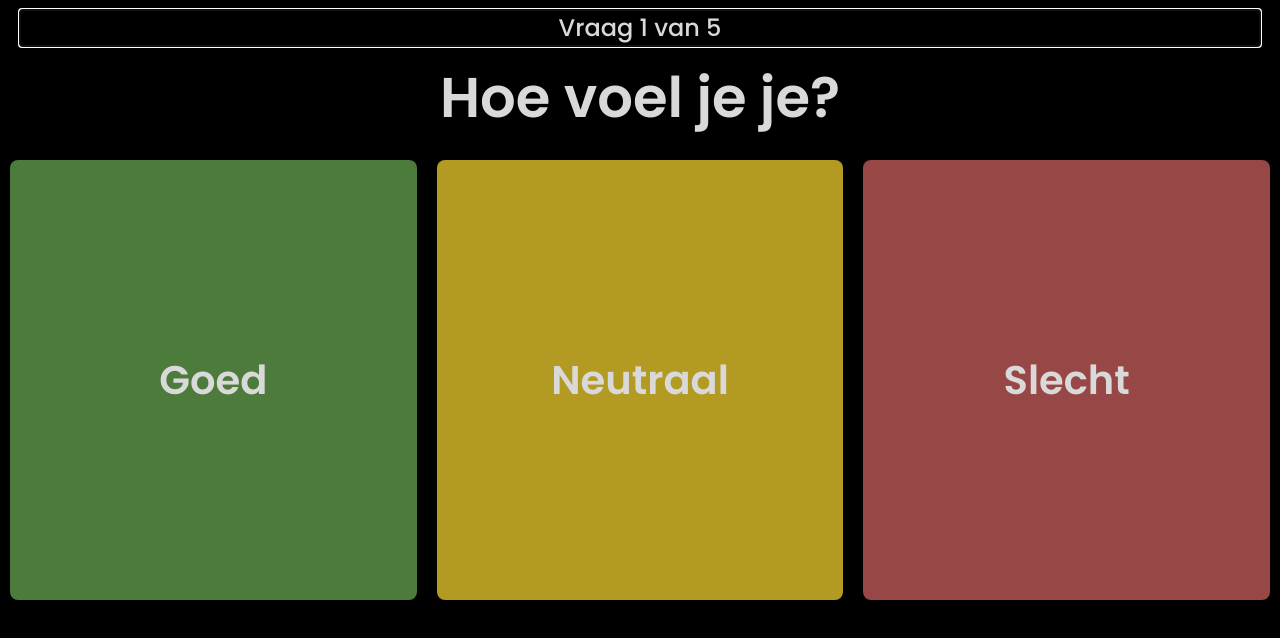
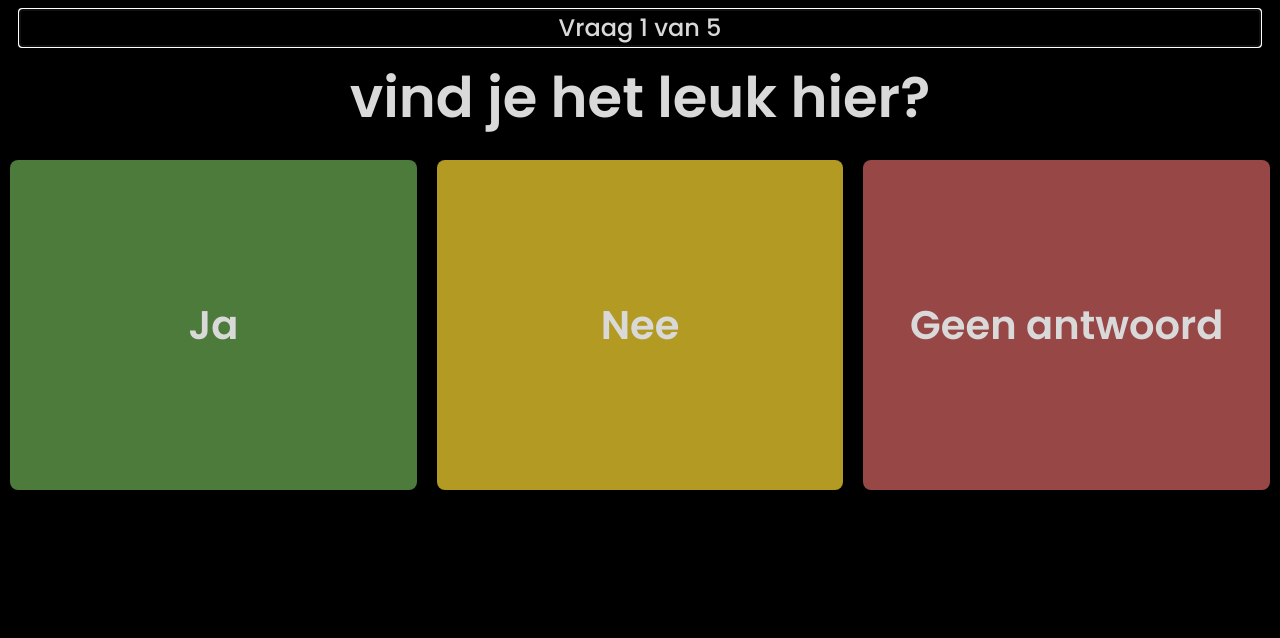
Before and after one commit to pepijnweijers/Affect-Us, a Next.js app: page / in a window 1280 px wide. Shown: the top 638 px of the page. Built offline with nearby package versions, Linux system fonts and the light colour scheme.

Commit message:
op tts na

```diff
--- a/src/app/CSS/styles.css
+++ b/src/app/CSS/styles.css
@@ -34,7 +34,8 @@ body {
     display: flex;
     justify-content: space-between;
     width: 100%;
-    height: 200%;
+    height: 200%; /*werkt niet */
+    max-height: 150%; /* werkt niet */
     margin-top: 20px;
     color: #D9D9D9;
 }
@@ -80,3 +81,11 @@ body {
 .antwoord3 {
     background-color: rgba(217, 102, 102, 0.7); /* Rood*/
 }
+
+.antwoord4 {
+    background-color: rgba(146 0 253 / 70%); /* paars*/
+}
+
+.antwoord5 {
+    background-color:  rgb(109 109 109); /* grijs*/
+}
--- a/src/app/page.js
+++ b/src/app/page.js
@@ -9,12 +9,12 @@ export default function Home() {
     const questions = [
         {
             number: "Vraag 1 van 5",
-            question: "Hoe voel je je?",
+            question: "vind je het leuk hier?",
             type: "singleChoice",
             answers: [
-                { text: "Goed", className: "antwoord1" },
-                { text: "Neutraal", className: "antwoord2" },
-                { text: "Slecht", className: "antwoord3" }
+                { text: "Ja", className: "antwoord1" },
+                { text: "Nee", className: "antwoord2" },
+                { text: "Geen antwoord", className: "antwoord3" }
             ]
         },
         {
@@ -22,13 +22,36 @@ export default function Home() {
             question: "Wat vind jij het leukste om te doen in je vrijetijd?",
             type: "singleChoice",
             answers: [
-                { text: "Aan school zitten", className: "antwoord1" },
+                { text: "Wandelen", className: "antwoord1" },
                 { text: "Sporten", className: "antwoord2" },
-                { text: "Boek lezen", className: "antwoord3" },
-                { text: "Boek lezen", className: "antwoord3" },
                 { text: "Boek lezen", className: "antwoord3" }
             ]
-        }
+        },
+        {
+            number: "Vraag 3 van 5",
+            question: "Hoe erg heb je het hier naar je zin?",
+            type: "singleChoice",
+            answers: [
+                { text: "Totaal niet", className: "antwoord1" },
+                { text: "Niet zo", className: "antwoord2" },
+                { text: "Neutraal", className: "antwoord3" },
+                { text: "Leuk", className: "antwoord4" },
+                { text: "Super leuk", className: "antwoord5" }
+
+            ]
+        },
+        {
+            number: "Vraag 2 van 5",
+            question: "Mijn gezondheid is even goed als die van de meeste van mijn vrienden.",
+            type: "singleChoice",
+            answers: [
+                { text: "Helemaal oneens", className: "antwoord1" },
+                { text: "Oneens", className: "antwoord2" },
+                { text: "Neutraal", className: "antwoord3" },
+                { text: "Eens", className: "antwoord4" },
+                { text: "Helemaal eens", className: "antwoord5" }
+            ]
+        },
     ];
 
     const updateStep = () => {
```
